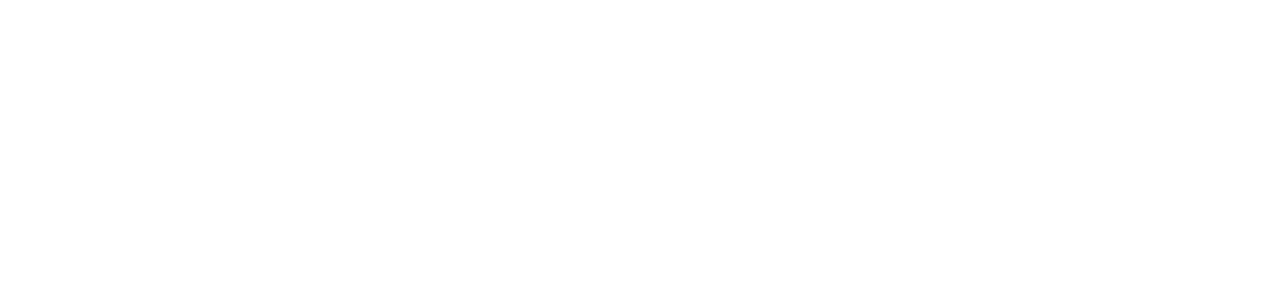
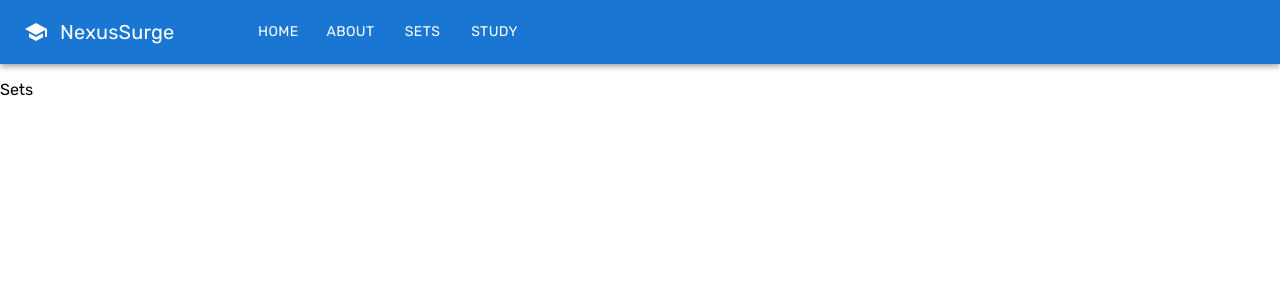
Before and after one commit to skancharapu775/NexusSurge, a React (Create React App) app in the folder nexussurge/: page /sets in a window 1280 px wide. Before the commit this address had no page. Shown: the top 300 px of the page. Built offline with nearby package versions, Linux system fonts and the light colour scheme.

Commit message:
fixed routing issue

```diff
--- a/nexussurge/src/App.js
+++ b/nexussurge/src/App.js
@@ -19,8 +19,8 @@
           <Route index element={<Home />} />
           <Route path="home" element={<Home />} />
           <Route path="about" element={<About />} />
-          <Route path="flashcards" element={<Sets />} />
-          <Route path="worksheets" element={<Study />} />
+          <Route path="sets" element={<Sets />} />
+          <Route path="study" element={<Study />} />
 
         </Routes>
       </BrowserRouter>
--- a/nexussurge/src/components/Header.js
+++ b/nexussurge/src/components/Header.js
@@ -19,8 +19,8 @@
                             <Button sx={{ fontFamily: 'Rubik' }} color='inherit' href='/home'></Button>
                             <Button sx={{ fontFamily: 'Rubik' }} color='inherit' href='/home'>Home</Button>
                             <Button sx={{ fontFamily: 'Rubik' }} color='inherit' href='/about'>About</Button>
-                            <Button sx={{ fontFamily: 'Rubik' }} color='inherit' href='/flashcards'>Sets</Button>
-                            <Button sx={{ fontFamily: 'Rubik' }} color='inherit' href='/worksheets'>Study</Button>
+                            <Button sx={{ fontFamily: 'Rubik' }} color='inherit' href='/sets'>Sets</Button>
+                            <Button sx={{ fontFamily: 'Rubik' }} color='inherit' href='/study'>Study</Button>
                         </Stack>
                     </Toolbar>
                 </AppBar>
```
